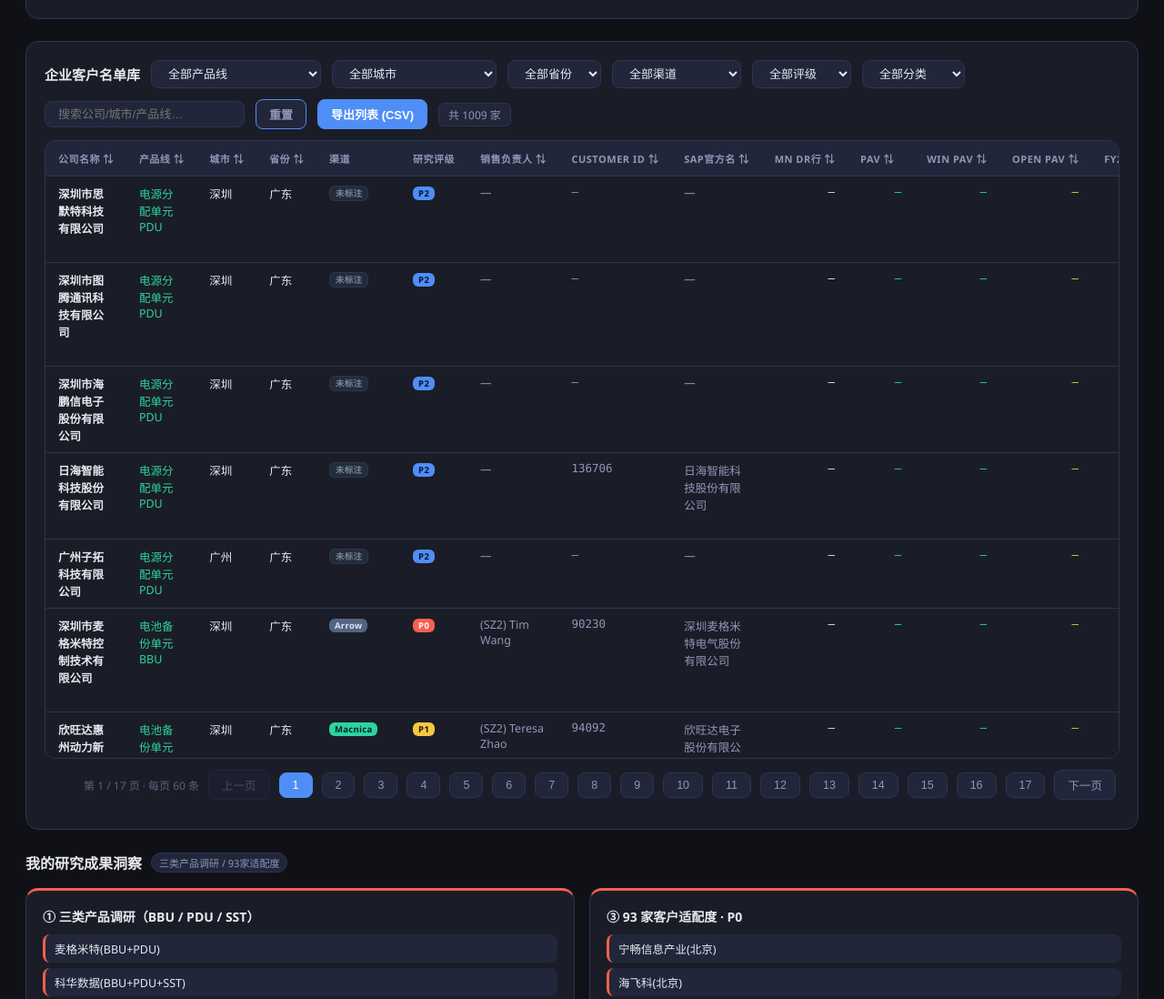
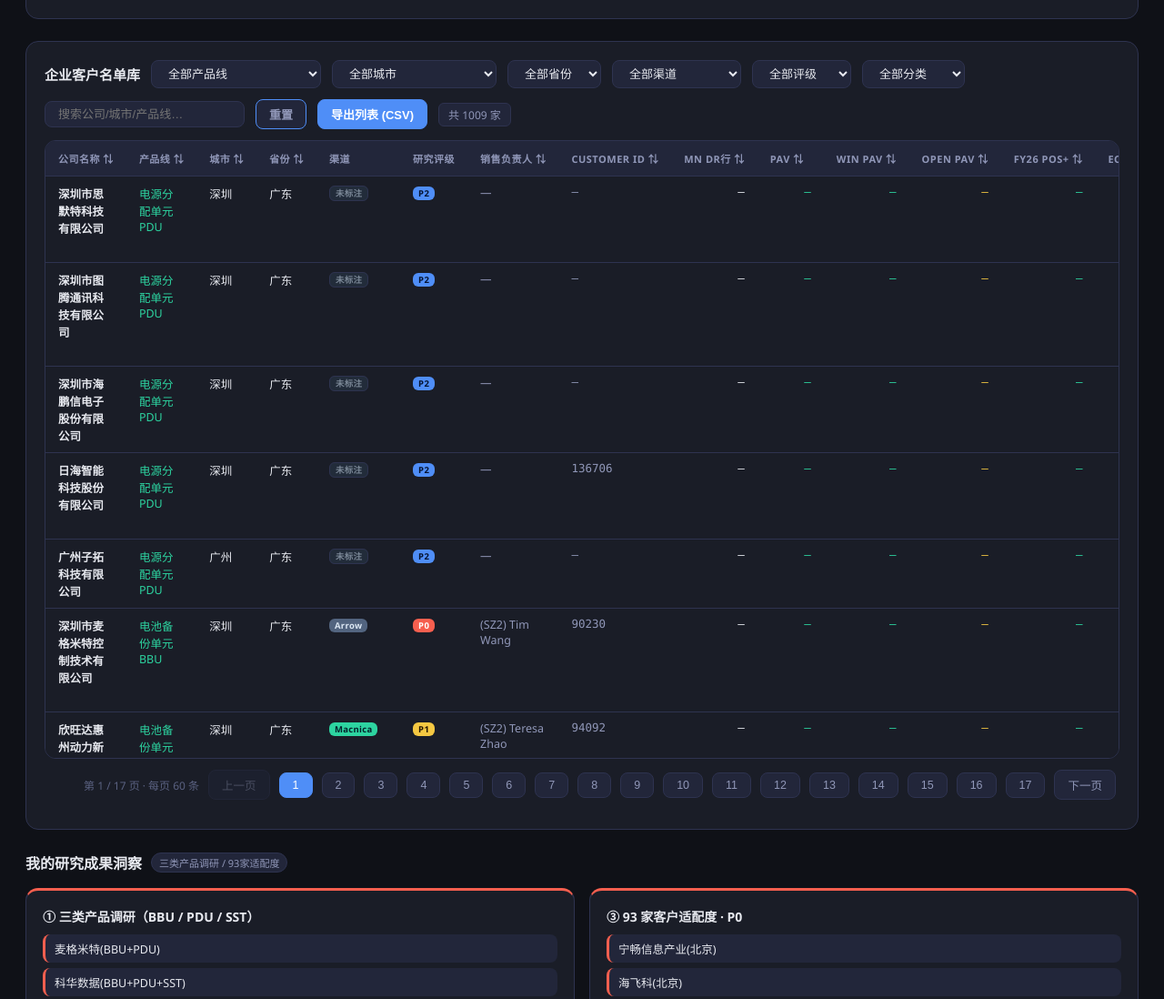
Before and after one commit to zhaolllwei/aidc-workbench, a plain HTML site: page index.html in a window 1280 px wide. Shown: the part 1732-2830 px from the top of the page at 91% size. Drawn offline with nearby package versions, Linux system fonts and the light colour scheme; no server answers.

Commit message:
AIDC: remove SAP official name column from client list table (keep in detail modal + CSV export)

```diff
--- a/index.html
+++ b/index.html
@@ -322,7 +322,6 @@
             <th>研究评级</th>
             <th onclick="sortLib('sales')">销售负责人 ⇅</th>
             <th onclick="sortLib('cid')">Customer ID ⇅</th>
-            <th onclick="sortLib('sap_name')">SAP官方名 ⇅</th>
             <th onclick="sortLib('dr_lines')">MN DR行 ⇅</th>
             <th onclick="sortLib('pav')">PAV ⇅</th>
             <th onclick="sortLib('pav_win')">Win PAV ⇅</th>
@@ -510,8 +509,8 @@
     const [bt,bl]=distTag(r.dist),x=ratingOf(r.name);
     const rate=x?`<span class="badge ${x[0]==='P0'?'b-p0':x[0]==='P1'?'b-p1':'b-p2'}" title="${x[1]||''}">${x[0]}</span>`:'<span class="src">—</span>';
     const core=CORE_SET.has(r.product);
-    return `<tr onclick="openDetail(${r._i})"><td class="cname">${r.name}</td><td class="${core?'pcore':''}">${DATA.prod_label[r.product]||r.product}</td><td>${r.city||'—'}</td><td>${provOf(r.city)||'—'}</td><td><span class="badge ${bt}">${bl}</span></td><td>${rate}</td><td style="color:var(--text2)">${esc(r.sales)||'—'}</td><td style="color:var(--text2);font-family:Consolas,monospace">${esc(r.cid)||'—'}</td><td style="color:var(--text2)">${esc(r.sap_name)||'—'}</td><td style="text-align:right;font-family:Consolas,monospace">${r.dr_lines?r.dr_lines:'—'}</td><td style="text-align:right;font-family:Consolas,monospace;color:var(--green)">${fmtM(r.pav)}</td><td style="text-align:right;font-family:Consolas,monospace;color:var(--green)">${fmtM(r.pav_win)}</td><td style="text-align:right;font-family:Consolas,monospace;color:var(--yellow)">${fmtM(r.pav_open)}</td><td style="text-align:right;font-family:Consolas,monospace;color:var(--green)">${fmtM(r.pos26)}</td><td style="text-align:right;font-family:Consolas,monospace;color:var(--green)">${fmtM(r.ecbl27)}</td><td style="text-align:right;font-family:Consolas,monospace;color:var(--accent2)">${fmtM(r.stock)}</td><td style="color:var(--text2);max-width:220px">${esc(r.note)||'—'}</td></tr>`;
-  }).join('')||'<tr><td colspan="17" style="text-align:center;color:var(--text2);padding:24px">无匹配客户</td></tr>';
+    return `<tr onclick="openDetail(${r._i})"><td class="cname">${r.name}</td><td class="${core?'pcore':''}">${DATA.prod_label[r.product]||r.product}</td><td>${r.city||'—'}</td><td>${provOf(r.city)||'—'}</td><td><span class="badge ${bt}">${bl}</span></td><td>${rate}</td><td style="color:var(--text2)">${esc(r.sales)||'—'}</td><td style="color:var(--text2);font-family:Consolas,monospace">${esc(r.cid)||'—'}</td><td style="text-align:right;font-family:Consolas,monospace">${r.dr_lines?r.dr_lines:'—'}</td><td style="text-align:right;font-family:Consolas,monospace;color:var(--green)">${fmtM(r.pav)}</td><td style="text-align:right;font-family:Consolas,monospace;color:var(--green)">${fmtM(r.pav_win)}</td><td style="text-align:right;font-family:Consolas,monospace;color:var(--yellow)">${fmtM(r.pav_open)}</td><td style="text-align:right;font-family:Consolas,monospace;color:var(--green)">${fmtM(r.pos26)}</td><td style="text-align:right;font-family:Consolas,monospace;color:var(--green)">${fmtM(r.ecbl27)}</td><td style="text-align:right;font-family:Consolas,monospace;color:var(--accent2)">${fmtM(r.stock)}</td><td style="color:var(--text2);max-width:220px">${esc(r.note)||'—'}</td></tr>`;
+  }).join('')||'<tr><td colspan="16" style="text-align:center;color:var(--text2);padding:24px">无匹配客户</td></tr>';
   document.getElementById('libStat').textContent='共 '+total+' 家';
   let pg='<span class="page-info">第 '+libCur+' / '+pages+' 页 · 每页 '+libSize+' 条</span>';
   pg+='<button class="page-btn" '+(libCur<=1?'disabled':'')+' onclick="libPage('+(libCur-1)+')">上一页</button>';
```
